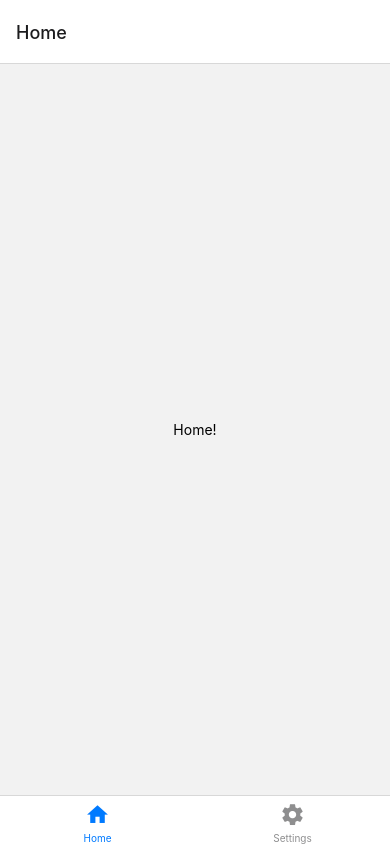
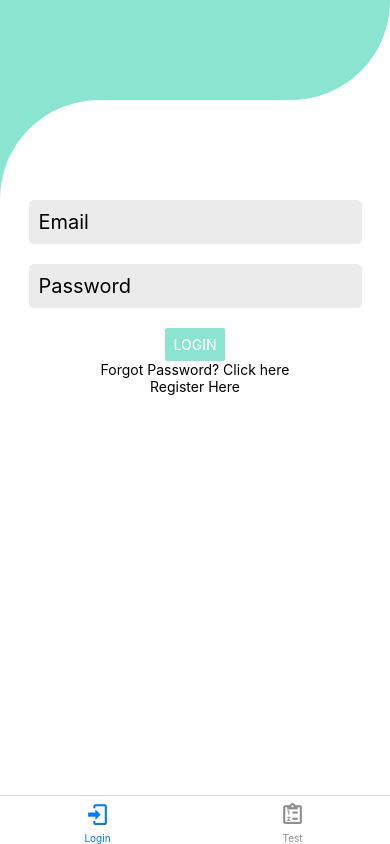
Before and after one commit to Huynie/enneagram, a React Native app: screen / in a window 390 px wide. Built offline with nearby package versions, Linux system fonts and the light colour scheme.

Commit message:
base login and test screen

```diff
--- a/App.js
+++ b/App.js
@@ -1,20 +1,38 @@
-import { Text, View } from "react-native";
+import { Text, View, TextInput, StyleSheet, Button } from "react-native";
 import { MaterialCommunityIcons } from "@expo/vector-icons";
-import { NavigationContainer } from "@react-navigation/native";
+import { NavigationContainer, DefaultTheme } from "@react-navigation/native";
 import { createBottomTabNavigator } from "@react-navigation/bottom-tabs";
+import { head } from "lodash";
+import Graphic from './src/component/graphic';
 
-function HomeScreen() {
+function LoginScreen() {
   return (
-    <View style={{ flex: 1, justifyContent: "center", alignItems: "center" }}>
-      <Text>Home!</Text>
+    <View>
+      <Graphic/>
+      <View style={styles.screenContainer}>
+        <TextInput placeholder="Email" style={styles.input}/>
+        <TextInput placeholder="Password" style={styles.input}/>
+        <Button title="Login" color="#89E5CF" style={styles.button} onPress={()=> console.log('logging in')}/>
+        <Text>Forgot Password? Click here</Text>
+        <Text>Register Here</Text>
+      </View>
     </View>
   );
 }
 
-function SettingsScreen() {
+function TestScreen() {
+
   return (
-    <View style={{ flex: 1, justifyContent: "center", alignItems: "center" }}>
-      <Text>Settings!</Text>
+    <View>
+      <Graphic/>
+      <View style={styles.screenContainer}>
+        <View style={styles.questionContainer}>
+          <Text style={styles.questions}>questions 1</Text></View>
+        <View style={styles.questionContainer}>
+          <Text style={styles.questions}>questions </Text>
+        </View>
+        <Button title="next" style={styles.button} color="#89E5CF"/>
+      </View>
     </View>
   );
 }
@@ -22,19 +40,26 @@ function SettingsScreen() {
 const Tab = createBottomTabNavigator();
 
 export default function App() {
+  const navTheme = DefaultTheme;
+navTheme.colors.background = 'white';
   return (
-    <NavigationContainer>
+    <NavigationContainer theme={navTheme}>
       <Tab.Navigator>
         <Tab.Screen
-          name="Home"
-          component={HomeScreen}
-          options={{ tabBarIcon: makeIconRender("home") }}
+          name="Login"
+          component={LoginScreen}
+          options={{
+            tabBarIcon: makeIconRender("login"),
+            headerShown: false
+          }}
         />
-        <Tab.Screen
-          name="Settings"
-          component={SettingsScreen}
-          options={{ tabBarIcon: makeIconRender("cog") }}
-        />
+          <Tab.Screen
+            name="Test"
+            component={TestScreen}
+            options={{ tabBarIcon: makeIconRender("clipboard-list-outline") ,
+            headerShown: false
+          }}
+          />
       </Tab.Navigator>
     </NavigationContainer>
   );
@@ -45,3 +70,40 @@ function makeIconRender(name) {
     <MaterialCommunityIcons name={name} color={color} size={size} />
   );
 }
+
+const styles = StyleSheet.create({
+  screenContainer:{
+    flex: 1,
+    justifyContent: "center",
+    alignItems: "center"
+  },
+  input: {
+    backgroundColor: '#EBEBEB',
+    padding: 10,
+    borderRadius: 5,
+    fontSize: 20,
+    marginBottom: 20
+  },
+  button: {
+    paddingHorizontal: 20,
+    fontSize: 20,
+    alignSelf: 'center',
+    alignItems: 'center',
+    justifyContent: 'center',
+    flex: 1
+  },
+  questionContainer: {
+    backgroundColor: "#89E5CF",
+    borderRadius: 20,
+    minHeight: 300,
+    minWidth: 500,
+    marginVertical: 20,
+    justifyContent: 'center',
+    alignItems: 'center',
+    alignSelf: 'center',
+  },
+  questions: {
+    color: 'white',
+    fontSize: 20,
+  }
+})
--- /dev/null
+++ b/src/component/graphic.js
@@ -0,0 +1,13 @@
+import {View} from 'react-native';
+const Graphic = () => {
+  return (
+    <View >
+      <View style={{backgroundColor: '#89E5CF', height: 100, alignSelf: 'stretch', borderBottomRightRadius: 99}}></View>
+      <View style={{alignSelf: 'stretch', backgroundColor: '#89E5CF'}}>
+        <View style={{backgroundColor: '#FFF', height: 100, align: 'stretch', borderTopLeftRadius: 99}}></View>
+      </View>
+    </View>
+  )
+}
+
+export default Graphic
```
